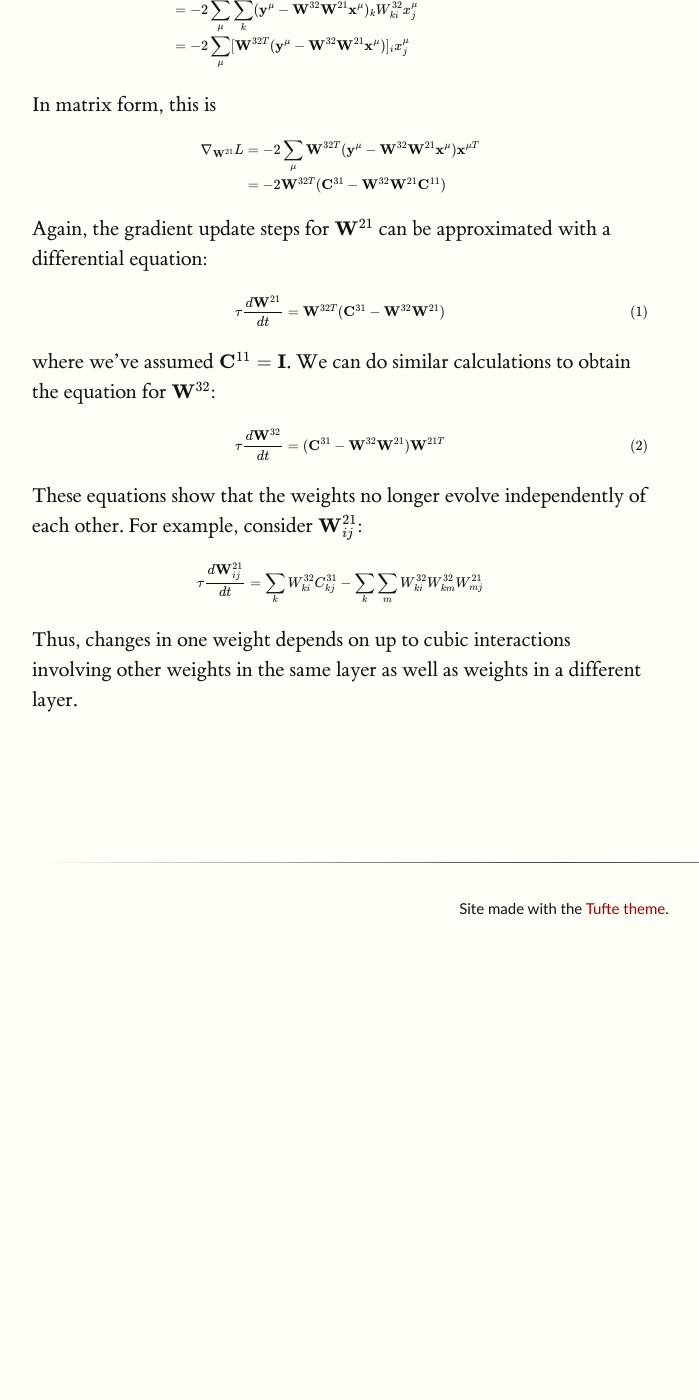
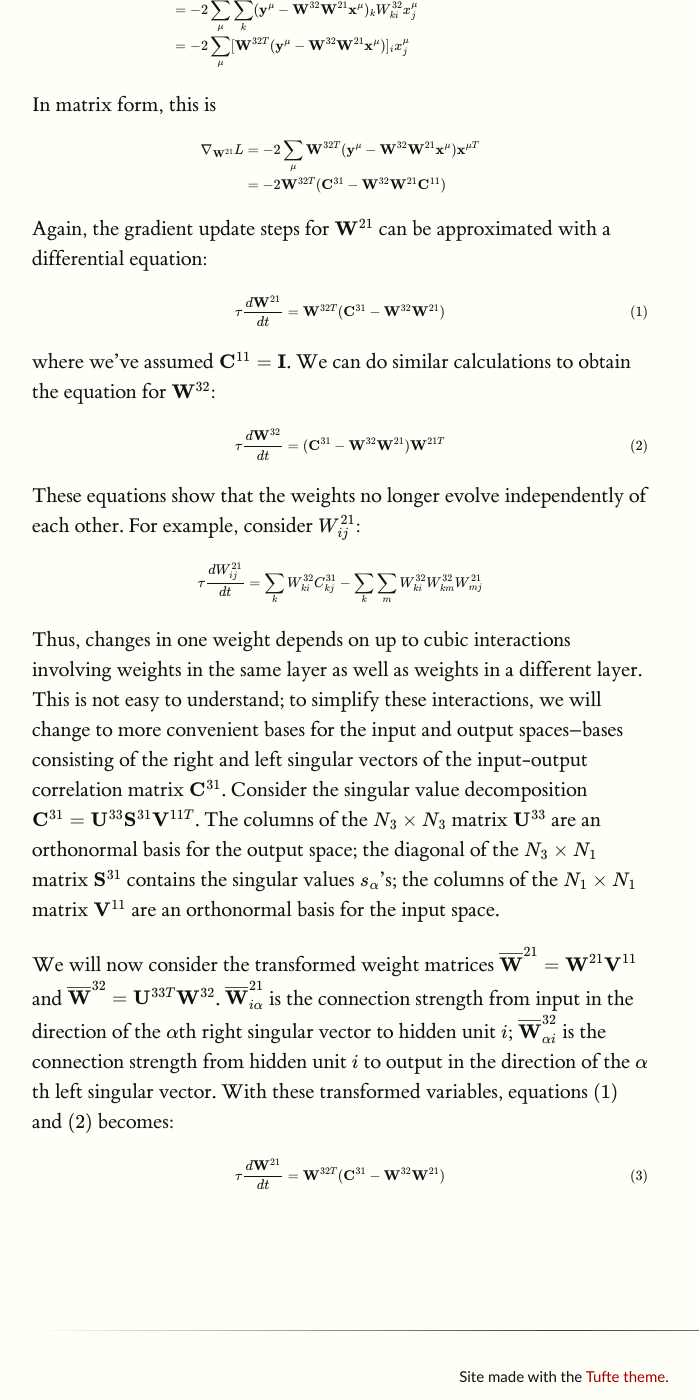
Before and after one commit to mlcncontact/mlcncontact.github.io, a Jekyll site: the page built from _posts/2023-09-03-learning-in-linear-nn.md, in a window 1280 px wide and 1400 px high, scrolled down 2920 px. Shown: the whole window, without its empty margins (128-827 px from the left). Built offline with Jekyll 4.4.1, drawn with Linux system fonts in a browser that asks for light colours; formulas are drawn with MathJax 3; before the commit the page ends 3852 px from its top, so only the background shows below that.

Commit message:
Change of bases

```diff
--- a/_posts/2023-09-03-learning-in-linear-nn.md
+++ b/_posts/2023-09-03-learning-in-linear-nn.md
@@ -135,14 +135,25 @@ $$
 \end{equation}
 $$
 
-These equations show that the weights no longer evolve independently of each other. For example, consider $$\mathbf{W}_{ij}^{21}$$:
+These equations show that the weights no longer evolve independently of each other. For example, consider $$W_{ij}^{21}$$:
 
 $$
 \begin{equation}
 
-\tau \frac{d \mathbf{W}_{ij}^{21}}{dt} = \sum_{k} W^{32}_{ki} C^{31}_{kj} - \sum_{k} \sum_{m} W^{32}_{ki} W^{32}_{km} W^{21}_{mj}
+\tau \frac{d W_{ij}^{21}}{dt} = \sum_{k} W^{32}_{ki} C^{31}_{kj} - \sum_{k} \sum_{m} W^{32}_{ki} W^{32}_{km} W^{21}_{mj}
 
 \end{equation}
 $$
 
-Thus, changes in one weight depends on up to cubic interactions involving other weights in the same layer as well as weights in a different layer.
+Thus, changes in one weight depends on up to cubic interactions involving weights in the same layer as well as weights in a different layer. This is not easy to understand; to simplify these interactions, we will change to more convenient bases for the input and output spaces--bases consisting of the right and left singular vectors of the input-output correlation matrix $$\mathbf{C}^{31}$$. Consider the singular value decomposition $$\mathbf{C}^{31} = \mathbf{U}^{33} \mathbf{S}^{31} \mathbf{V}^{11T} $$. The columns of the $$N_3 \times N_3$$ matrix $$\mathbf{U}^{33}$$ are an orthonormal basis for the output space; the diagonal of the $$N_3 \times N_1$$ matrix $$\mathbf{S}^{31}$$ contains the singular values $$s_\alpha$$'s; the columns of the $$N_1 \times N_1$$ matrix $$\mathbf{V}^{11}$$ are an orthonormal basis for the input space.
+
+We will now consider the transformed weight matrices $$\overline{\mathbf{W}}^{21} = \mathbf{W}^{21} \mathbf{V}^{11}$$ and $$\overline{\mathbf{W}}^{32} = \mathbf{U}^{33T} \mathbf{W}^{32} $$. $$\overline{\mathbf{W}}^{21}_{i \alpha}$$ is the connection strength from input in the direction of the $$\alpha$$th right singular vector to hidden unit $$i$$; $$\overline{\mathbf{W}}^{32}_{\alpha i}$$ is the connection strength from hidden unit $$i$$ to output in the direction of the $$\alpha$$th left singular vector. With these transformed variables, equations $$(1)$$ and $$(2)$$ becomes:
+
+$$
+\begin{equation}
+\tag{3}
+
+\tau \frac{d \mathbf{W}^{21}}{dt} = \mathbf{W}^{32T} (\mathbf{C}^{31} - \mathbf{W}^{32} \mathbf{W}^{21})
+
+\end{equation}
+$$
```
Also changed, not shown: _posts/2023-08-05-spectral-graph-networks.md (+1 -1 lines).
